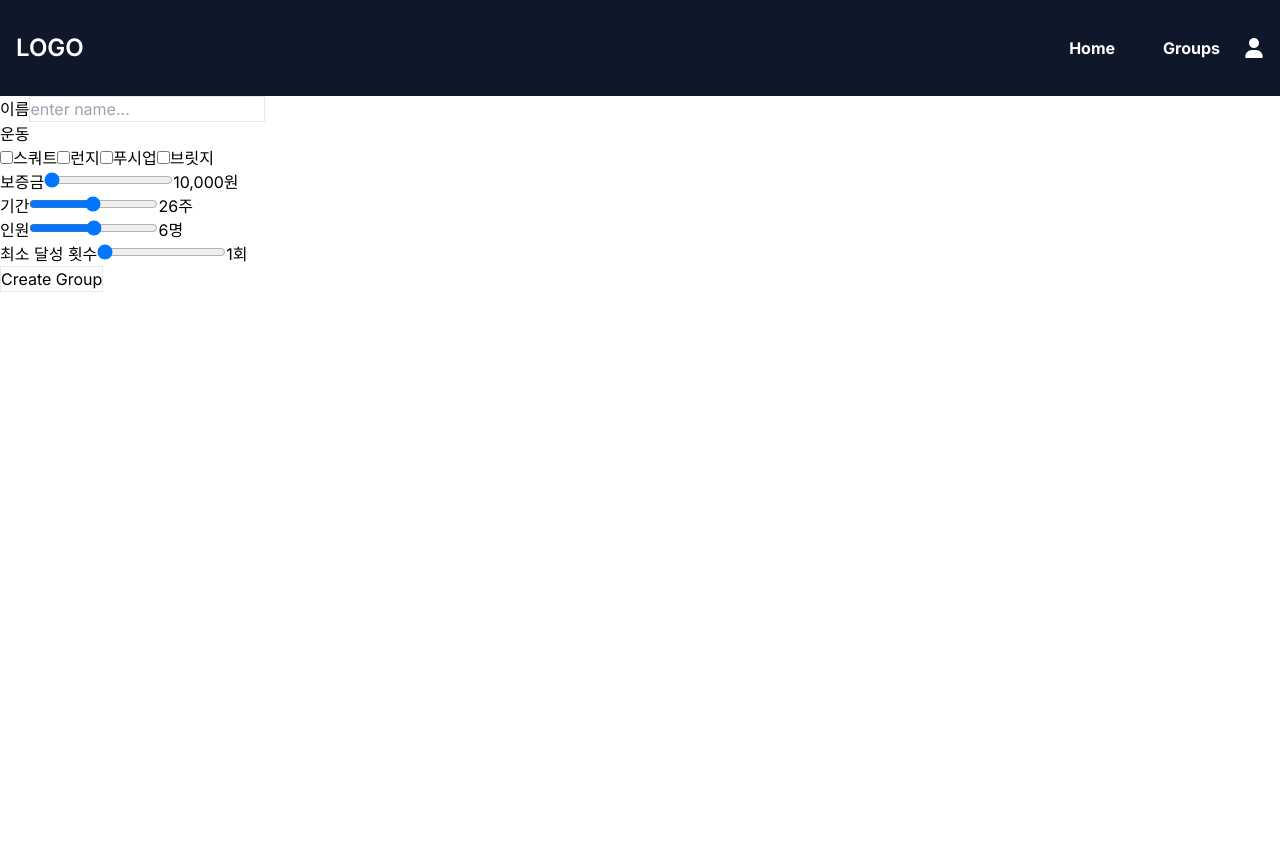
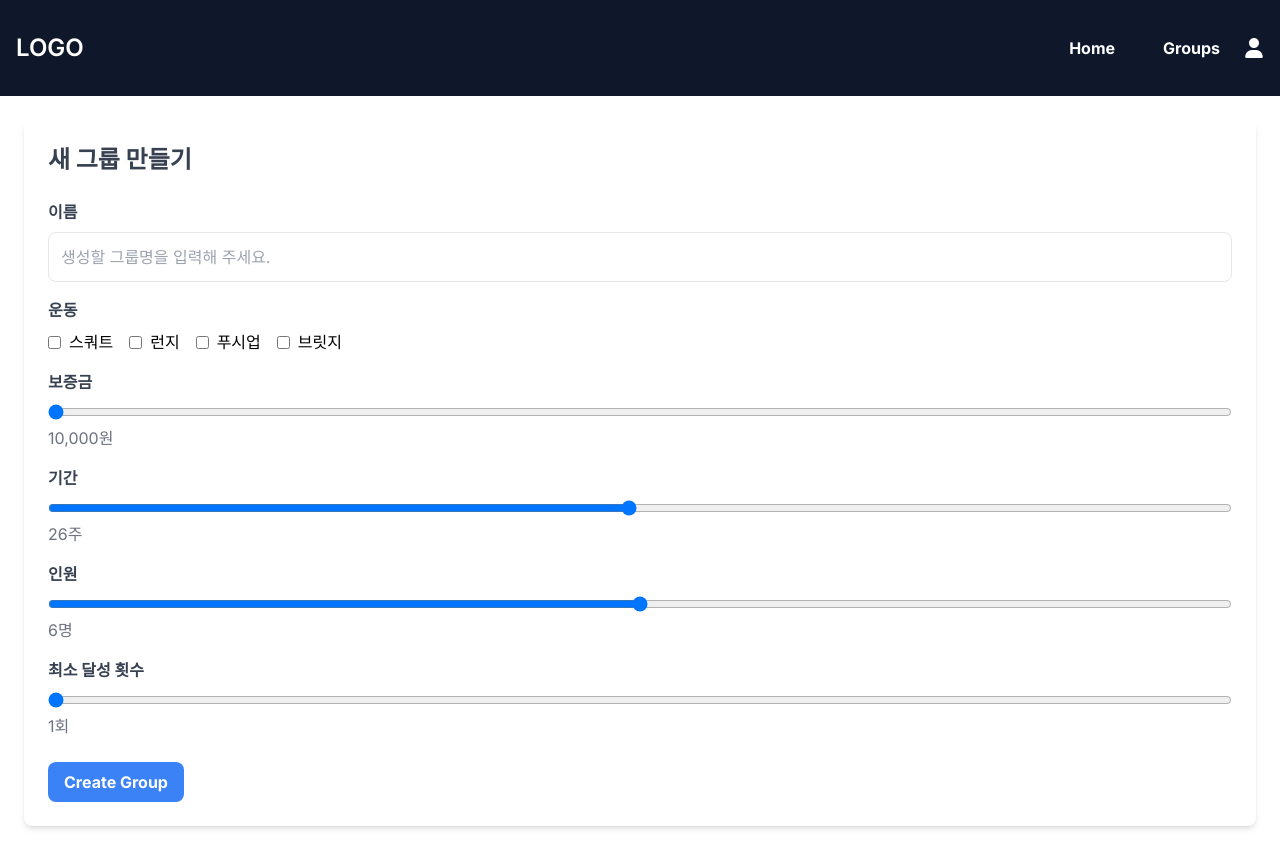
Before and after one commit to xeonsim/mutsa-hackathon-2024, a Next.js app: page /group/create in a window 1280 px wide. Before the commit the page ends 800 px from the top, so only its background shows below. Built offline with nearby package versions, Linux system fonts and the light colour scheme; no server answers; sample sign-in values are in the browser's storage.

Commit message:
style: add tailwind css and progress bar

```diff
--- a/src/app/(pages)/(user)/login/page.js
+++ b/src/app/(pages)/(user)/login/page.js
@@ -8,8 +8,8 @@ export default function Login() {
   const router = useRouter();
   auth;
   return (
-    <div style={{ height: "80vh" }}>
-      <div>
+    <div className="min-h-screen flex items-center justify-center bg-secondary-100">
+      <div className="bg-white p-layout rounded-layout shadow-md w-full max-w-md">
         <form
           onSubmit={(e) => {
             e.preventDefault();
@@ -23,25 +23,44 @@ export default function Login() {
               })
               .catch((e) => console.log(e));
           }}
+          className="space-y-6"
         >
-          <div>
+          <div className="text-center">
+            <h2 className="text-3xl font-bold text-secondary-700">LOGO</h2>
+          </div>
+          <div className="space-y-4">
             <div>
-              <div>Login!</div>
+              <input
+                placeholder="E-mail"
+                id="email"
+                type="text"
+                className="w-full p-3 border border-secondary-300 rounded-layout focus:outline-none focus:ring-2 focus:ring-primary-500"
+              />
             </div>
             <div>
-              <div>
-                <input placeholder="E-mail" id="email" type="text" />
-              </div>
-              <div>
-                <input placeholder="Password" id="pass" type="password" />
-              </div>
+              <input
+                placeholder="Password"
+                id="pass"
+                type="password"
+                className="w-full p-3 border border-secondary-300 rounded-layout focus:outline-none focus:ring-2 focus:ring-primary-500"
+              />
             </div>
-            <div>
-              <button type="submit">Login</button>
-            </div>
-            <p>or</p>
-            <div>
-              <Link href="/signup">Sign up</Link>
+          </div>
+          <div className="space-y-4">
+            <button
+              type="submit"
+              className="w-full bg-primary-500 text-white font-bold py-3 px-4 rounded-layout hover:bg-primary-700 transition duration-300"
+            >
+              로그인
+            </button>
+            <div className="text-center text-secondary-500">or</div>
+            <div className="text-center">
+              <Link
+                href="/signup"
+                className="text-primary-500 hover:text-primary-700 font-semibold"
+              >
+                회원 가입
+              </Link>
             </div>
           </div>
         </form>
--- a/src/app/(pages)/(user)/mypage/page.js
+++ b/src/app/(pages)/(user)/mypage/page.js
@@ -10,6 +10,7 @@ export default function MyPage() {
   const router = useRouter();
   const [userName, setUserName] = useState("");
   const [userEmail, setUserEmail] = useState("");
+  const [userPhone, setUserPhone] = useState("");
 
   useEffect(() => {
     setTimeout(() => {
@@ -20,6 +21,7 @@ export default function MyPage() {
           const data = res.data();
           setUserName(data.name);
           setUserEmail(data.email);
+          setUserPhone(data.phone);
         });
       } else {
         router.push("/");
@@ -28,22 +30,44 @@ export default function MyPage() {
   }, [router]);
 
   return (
+    <div className="min-h-screen bg-secondary-100 py-layout flex items-center justify-center">
+      <div className="container mx-auto px-layout max-w-2xl">
+        <div className="bg-white shadow-md rounded-layout p-12 mb-layout relative">
+          <h2 className="text-3xl font-bold text-secondary-700 mb-8 text-center">
+            내 프로필
+          </h2>
+          <div className="space-y-6">
             <div>
+              <h3 className="text-xl font-semibold text-secondary-700 mb-2">
+                닉네임
+              </h3>
+              <p className="text-secondary-500 text-lg">{userName}</p>
+            </div>
             <div>
+              <h3 className="text-xl font-semibold text-secondary-700 mb-2">
+                이메일
+              </h3>
+              <p className="text-secondary-500 text-lg">{userEmail}</p>
+            </div>
             <div>
-          <h3>{userName}</h3>
-          <div>{userEmail}</div>
+              <h3 className="text-xl font-semibold text-secondary-700 mb-2">
+                전화번호
+              </h3>
+              <p className="text-secondary-500 text-lg">{userPhone}</p>
             </div>
           </div>
-      <div>
+          <div className="absolute bottom-6 right-6">
             <button
               onClick={() => {
                 signOut(auth).then((e) => router.push("/"));
               }}
               id="logOut"
+              className="bg-primary-500 text-white font-bold py-2 px-4 rounded-layout hover:bg-primary-700 transition duration-300"
             >
-          LogOut
+              로그아웃
             </button>
+          </div>
+        </div>
       </div>
     </div>
   );
--- a/src/app/(pages)/group/create/page.js
+++ b/src/app/(pages)/group/create/page.js
@@ -49,38 +49,56 @@ export default function Page() {
   };
 
   return (
-    <div className="">
-      <form onSubmit={handleSubmit}>
-        <div className="">
-          <label>이름</label>
+    <div className="container mx-auto px-layout py-layout">
+      <form
+        onSubmit={handleSubmit}
+        className="bg-white shadow-md rounded-layout p-layout"
+      >
+        <h2 className="text-2xl font-bold text-secondary-700 mb-6">
+          새 그룹 만들기
+        </h2>
+        <div className="mb-4">
+          <label
+            className="block text-secondary-700 font-bold mb-2"
+            htmlFor="name"
+          >
+            이름
+          </label>
           <input
             type="text"
             id="name"
             name="name"
             value={name}
-            className="border"
-            placeholder="enter name..."
+            className="w-full p-3 border border-secondary-300 rounded-layout focus:outline-none focus:ring-2 focus:ring-primary-500"
+            placeholder="생성할 그룹명을 입력해 주세요."
             onChange={(e) => setName(e.target.value)}
           />
         </div>
-        <label>운동</label>
-        <div className="flex">
+        <div className="mb-4">
+          <label className="block text-secondary-700 font-bold mb-2">
+            운동
+          </label>
+          <div className="flex flex-wrap gap-4">
             {["스쿼트", "런지", "푸시업", "브릿지"].map((exercise) => (
-            <p key={exercise}>
+              <label key={exercise} className="inline-flex items-center">
                 <input
                   type="checkbox"
-                id={exercise}
-                name="exercises"
-                value={exercise}
+                  className="form-checkbox text-primary-500"
                   checked={selectedExercises.includes(exercise)}
                   onChange={() => handleExerciseChange(exercise)}
                 />
-              <label htmlFor={exercise}>{exercise}</label>
-            </p>
+                <span className="ml-2">{exercise}</span>
+              </label>
             ))}
           </div>
-        <div className="">
-          <label>보증금</label>
+        </div>
+        <div className="mb-4">
+          <label
+            className="block text-secondary-700 font-bold mb-2"
+            htmlFor="deposit"
+          >
+            보증금
+          </label>
           <input
             type="range"
             id="deposit"
@@ -90,11 +108,19 @@ export default function Page() {
             step="1000"
             value={deposit}
             onChange={(e) => setDeposit(Number(e.target.value))}
+            className="w-full"
           />
-          <span id="depositValue">{deposit.toLocaleString()}원</span>
+          <span className="text-secondary-500">
+            {deposit.toLocaleString()}원
+          </span>
         </div>
-        <div className="">
-          <label htmlFor="duration">기간</label>
+        <div className="mb-4">
+          <label
+            className="block text-secondary-700 font-bold mb-2"
+            htmlFor="duration"
+          >
+            기간
+          </label>
           <input
             type="range"
             id="duration"
@@ -103,11 +129,17 @@ export default function Page() {
             max="52"
             value={duration}
             onChange={(e) => setDuration(Number(e.target.value))}
+            className="w-full"
           />
-          <span id="durationValue">{duration}주</span>
+          <span className="text-secondary-500">{duration}주</span>
         </div>
-        <div className="">
-          <label htmlFor="people">인원</label>
+        <div className="mb-4">
+          <label
+            className="block text-secondary-700 font-bold mb-2"
+            htmlFor="people"
+          >
+            인원
+          </label>
           <input
             type="range"
             id="people"
@@ -116,11 +148,17 @@ export default function Page() {
             max="10"
             value={people}
             onChange={(e) => setPeople(Number(e.target.value))}
+            className="w-full"
           />
-          <span id="peopleValue">{people}명</span>
+          <span className="text-secondary-500">{people}명</span>
         </div>
-        <div className="">
-          <label htmlFor="people">최소 달성 횟수</label>
+        <div className="mb-6">
+          <label
+            className="block text-secondary-700 font-bold mb-2"
+            htmlFor="fulfill"
+          >
+            최소 달성 횟수
+          </label>
           <input
             type="range"
             id="fulfill"
@@ -129,10 +167,14 @@ export default function Page() {
             max="100"
             value={minFulfill}
             onChange={(e) => setMinFulFill(Number(e.target.value))}
+            className="w-full"
           />
-          <span id="fulfillValue">{minFulfill}회</span>
+          <span className="text-secondary-500">{minFulfill}회</span>
         </div>
-        <button className="border" type="submit">
+        <button
+          className="bg-primary-500 text-white font-bold py-2 px-4 rounded-layout hover:bg-primary-700 transition duration-300"
+          type="submit"
+        >
           Create Group
         </button>
       </form>
--- a/tailwind.config.js
+++ b/tailwind.config.js
@@ -27,11 +27,18 @@ module.exports = {
           500: "#6B7280",
           700: "#374151",
         },
-        // accent: 특별히 강조하고 싶은 요소에 사용
+        // accent: 특별히 강조하고 싶은 요소에 사용 - 민트, 초록 계열
         // 500: 성공 메시지 등 긍정적인 상태, 700: accent-500의 hover 상태나 더 강한 강조
         accent: {
           500: "#10B981",
           700: "#047857",
+        },
+        // danger: 중요, 경고, 오류 - 붉은 계열
+        // 100: 매우 연한 경고 배경, 500: 기본 경고 색상, 700: hover 상태나 더 강한 경고
+        danger: {
+          100: "#FEE2E2",
+          500: "#EF4444",
+          700: "#B91C1C",
         },
       },
       spacing: {
```
Also changed, not shown: src/app/(pages)/(user)/signup/page.js (+39 -20 lines), src/app/page.js (+63 -13 lines). Lines whose indentation alone changed are shown as unchanged.
